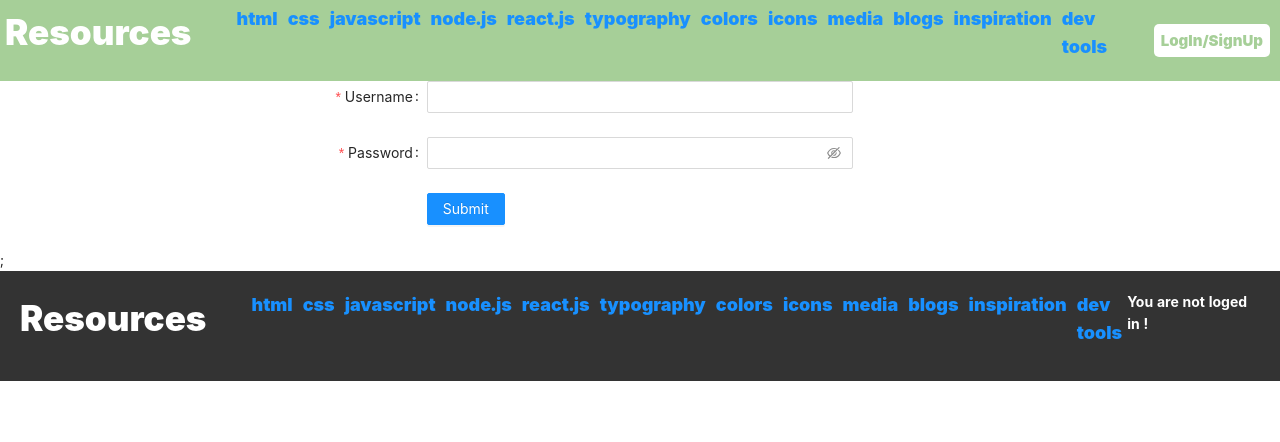
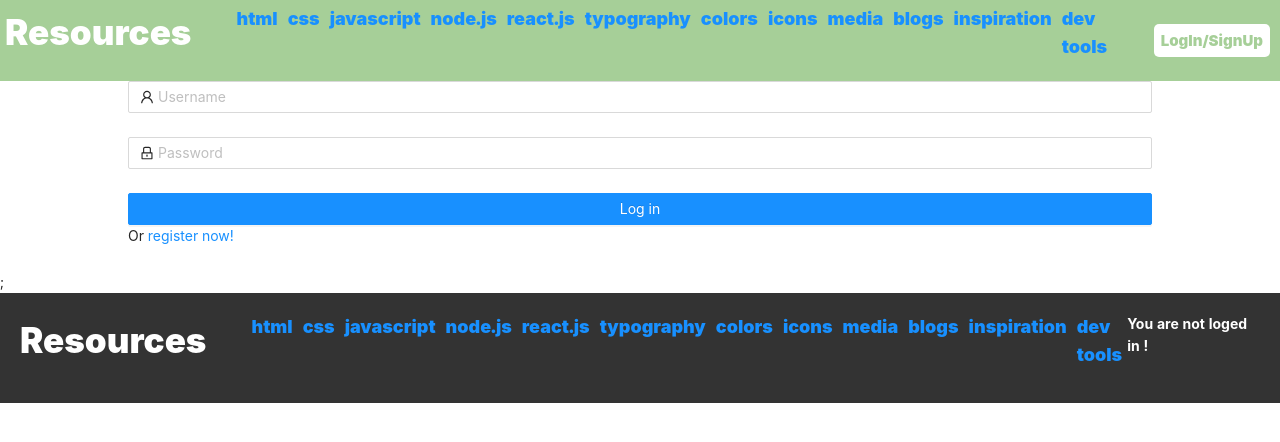
Before and after one commit to valon33/resources-next-app, a Next.js app: page /login in a window 1280 px wide. Shown: the top 442 px of the page. Built offline with nearby package versions, Linux system fonts and the light colour scheme; no server answers.

Commit message:
refactor: started to make new login form

```diff
--- a/lib/db.js
+++ b/lib/db.js
@@ -1,15 +1,19 @@
 import { MongoClient } from "mongodb";
 
 export async function connectToDataBase(res) {
-    const mongoConnection = `mongodb+srv://${process.env.NEXT_PUBLIC_MONGODB_USER}:${process.env.NEXT_PUBLIC_MONGODB_PASSWORD}@${process.env.NEXT_PUBLIC_MONGODB_CLUSTER}.zsi3t.mongodb.net/${process.env.NEXT_PUBLIC_MONGODB_DATABASE}?retryWrites=true&w=majority`;
-
+  //   const mongoConnection = `mongodb+srv://${process.env.NEXT_PUBLIC_MONGODB_USER}:${process.env.NEXT_PUBLIC_MONGODB_PASSWORD}@${process.env.NEXT_PUBLIC_MONGODB_CLUSTER}.zsi3t.mongodb.net/${process.env.NEXT_PUBLIC_MONGODB_DATABASE}?retryWrites=true&w=majority`;
+  const mongoConnection = process.env.NEXT_PUBLIC_MONGODB_URL;
   try {
     return await MongoClient.connect(mongoConnection);
   } catch (error) {
+    if (res) {
       res.status(500).json({
         message: "Could not connect to database.",
         err: error,
       });
       return;
+    } else {
+      throw new Error("Could not connect to database.", error);
     }
   }
+}
--- a/pages/login.js
+++ b/pages/login.js
@@ -1,9 +1,70 @@
-import React from "react";
-import Login from "../components/Login/Login"
+// import React from "react";
+// import Login from "../components/Login/Login"
 
-const test = () => {
+// const test = () => {
 
-    return <Login />;
+//     return <Login />;
+// };
+
+// export default test;
+import { LockOutlined, UserOutlined } from "@ant-design/icons";
+import { Button, Checkbox, Form, Input } from "antd";
+
+const App = () => {
+  const onFinish = (values) => {
+    console.log("Received values of form: ", values);
+  };
+  return (
+    <div style={{ maxWidth: "80%", margin: "0 auto" }}>
+      <Form
+        name="normal_login"
+        className="login-form"
+        initialValues={{
+          remember: true,
+        }}
+        onFinish={onFinish}
+      >
+        <Form.Item
+          name="username"
+          rules={[
+            {
+              required: true,
+              message: "Please input your Username!",
+            },
+          ]}
+        >
+          <Input
+            prefix={<UserOutlined className="site-form-item-icon" />}
+            placeholder="Username"
+          />
+        </Form.Item>
+        <Form.Item
+          name="password"
+          rules={[
+            {
+              required: true,
+              message: "Please input your Password!",
+            },
+          ]}
+        >
+          <Input
+            prefix={<LockOutlined className="site-form-item-icon" />}
+            type="password"
+            placeholder="Password"
+          />
+        </Form.Item>
+        <Form.Item>
+          <Button
+            type="primary"
+            htmlType="submit"
+            className="login-form-button"
+          >
+            Log in
+          </Button>
+          Or <a href="">register now!</a>
+        </Form.Item>
+      </Form>
+    </div>
+  );
 };
-
-export default test;
+export default App;
--- a/styles/globals.css
+++ b/styles/globals.css
@@ -39,3 +39,13 @@ li {
 * {
   box-sizing: border-box;
 }
+
+.login-form {
+  min-width: 400px;
+  margin: 0 auto;
+  /* padding: 100px; */
+}
+
+.login-form-button {
+  width: 100%;
+}
```
Also changed, not shown: pages/auth.js (line endings or trailing spaces), 1 other file (tests, documents, lock files or other folders). Lines whose indentation alone changed are shown as unchanged.
